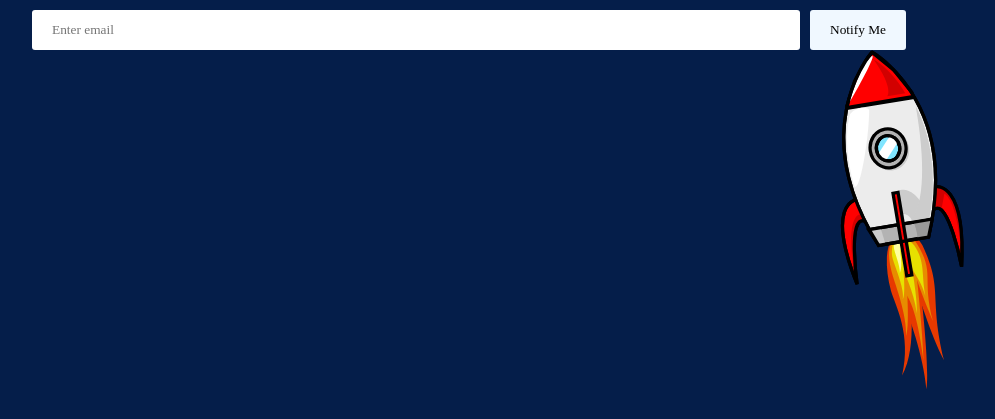
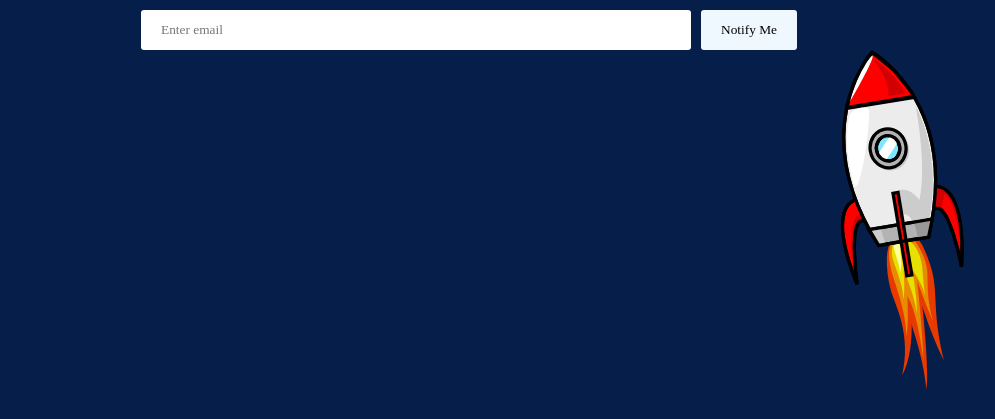
Before and after one commit to tahagulbadan52/coming-soon-page, a plain HTML site: page index.html in a window 1280 px wide. Shown: the part 375-794 px from the top of the page, without its empty margins (171-1166 px from the left). Drawn offline with Linux system fonts and the light colour scheme.

Commit message:
Changed title

```diff
--- a/css/style.css
+++ b/css/style.css
@@ -46,10 +46,12 @@ Dark green: #28b485
     position: absolute;
     bottom: 10vh;
     right: 10vh;
+    z-index: -1;
 }
 
 .email__input {
     width: 60%;
+    max-width: 550px;
     height: 40px;
     padding: 1.5rem 2rem;
     border: none;
--- a/index.html
+++ b/index.html
@@ -10,7 +10,7 @@
     <link rel="stylesheet" href="css/style.css">
     <link rel="shortcut icon" type="image/png" href="#">
 
-    <title>TK | Educational Website</title>
+    <title>TutorAero | Educational Website</title>
 </head>
 
 <body>
```
